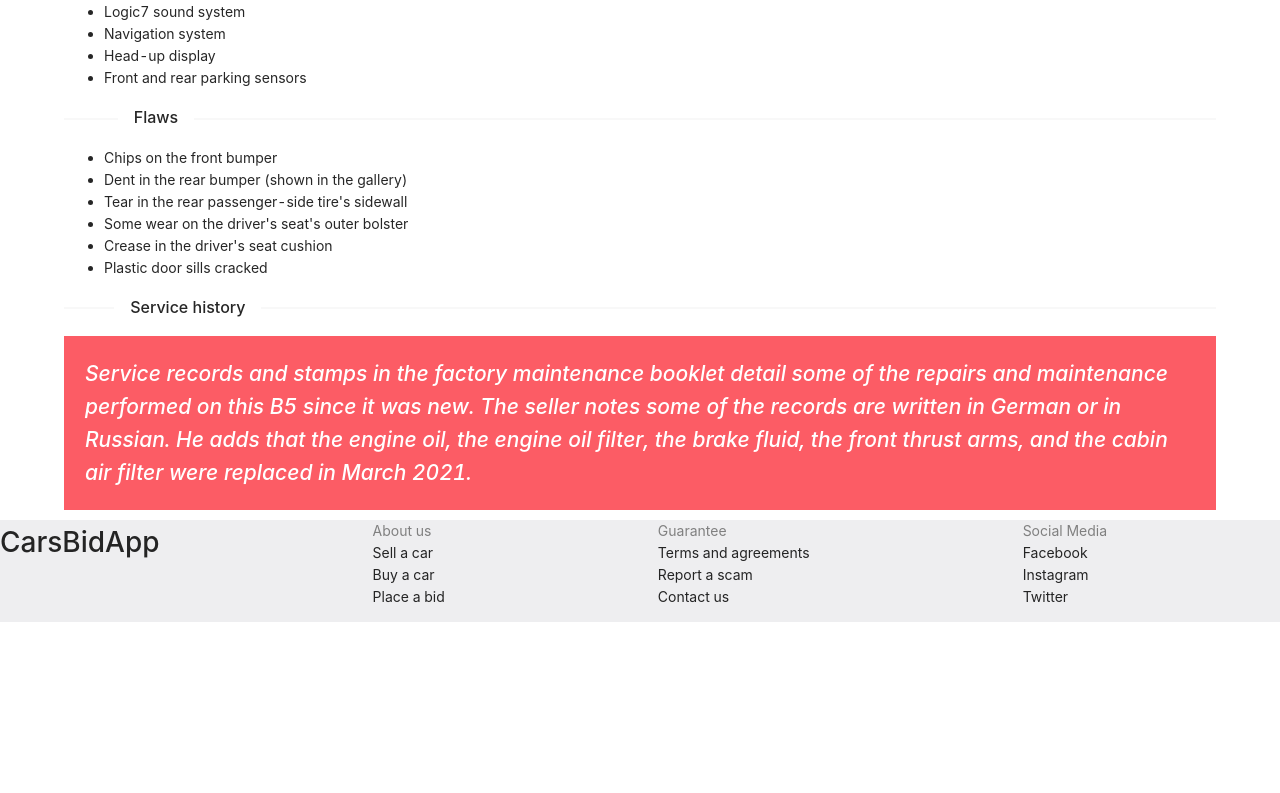
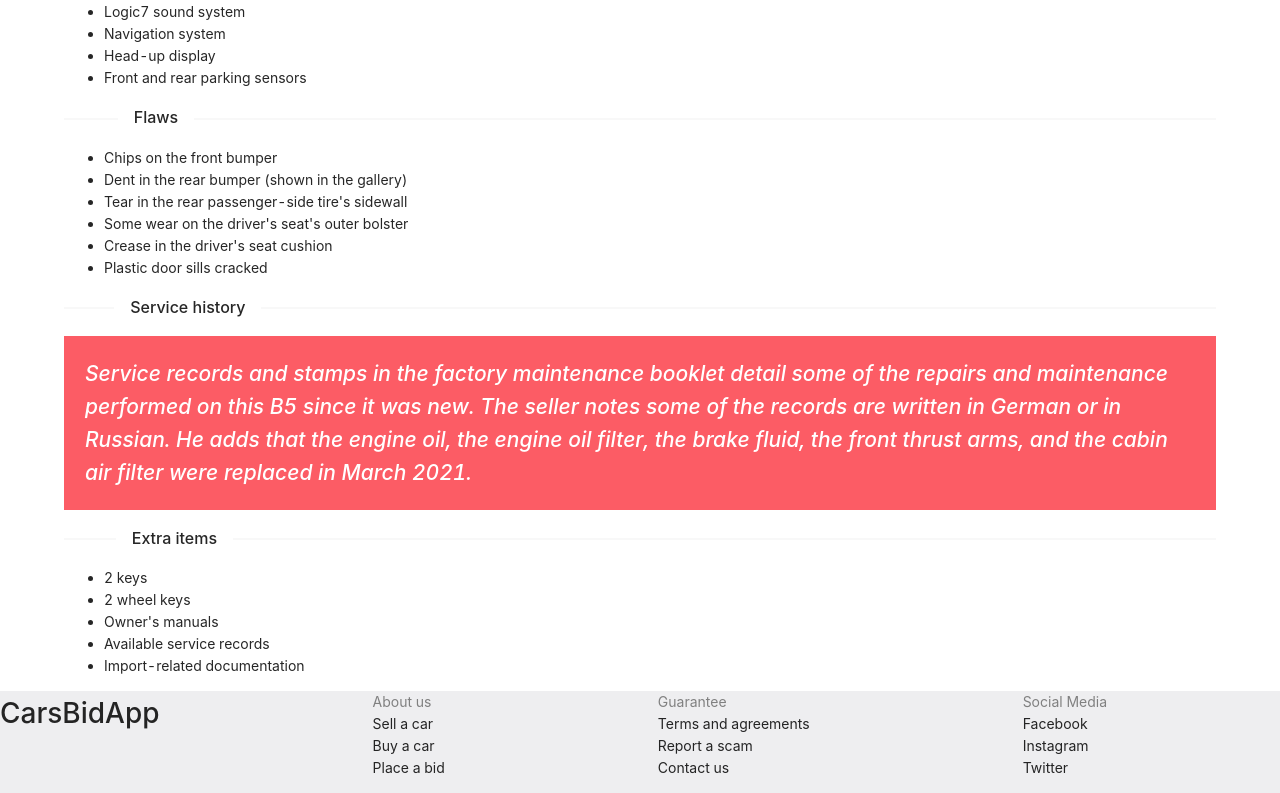
Before and after one commit to Petiazediter/CarAppRewrite, a React (Create React App) app in the folder car-app-frontend/: page /car/0 in a window 1280 px wide. Shown: the part 1315-2108 px from the top of the page. Before the commit the page ends 1937 px from the top, so only its background shows below. Built offline with nearby package versions, Linux system fonts and the light colour scheme.

Commit message:
list extra items.

```diff
--- a/car-app-frontend/src/components/car-page/CarPage.tsx
+++ b/car-app-frontend/src/components/car-page/CarPage.tsx
@@ -145,6 +145,13 @@ export class CarPage extends React.Component<RouteComponentProps<IUrlProps>,ISta
                         </ul>
                         <Divider orientation="left">Service history</Divider>
                         <HighlightTitle>{this.state.car.serviceHistory}</HighlightTitle>
+                        <Divider orientation="left">Extra items</Divider>
+                        <ul>
+                            {this.state.car.extraItems.map((item:string) =>
+                                <li>{item}</li>
+                            )}
+                        </ul>
+
                     </section>
                 : <span>NO Data </span>}
             </div>
```
